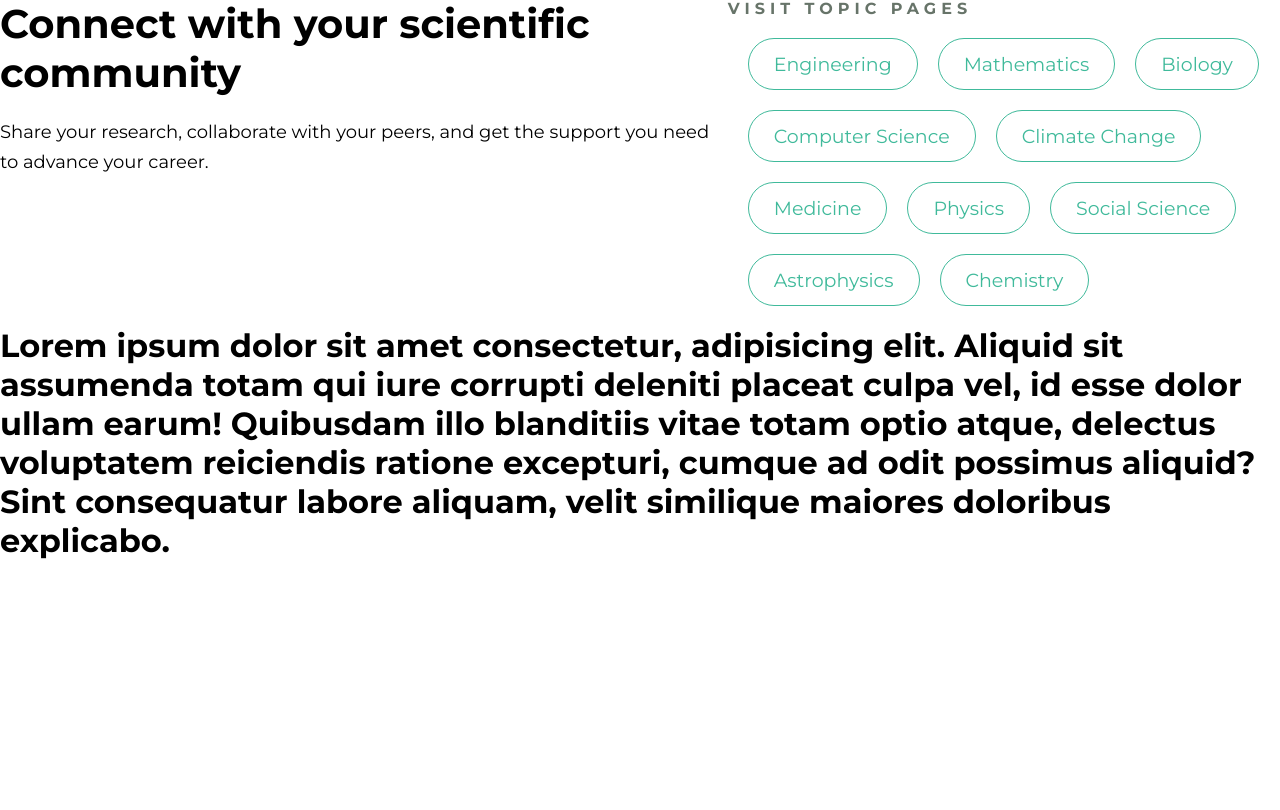
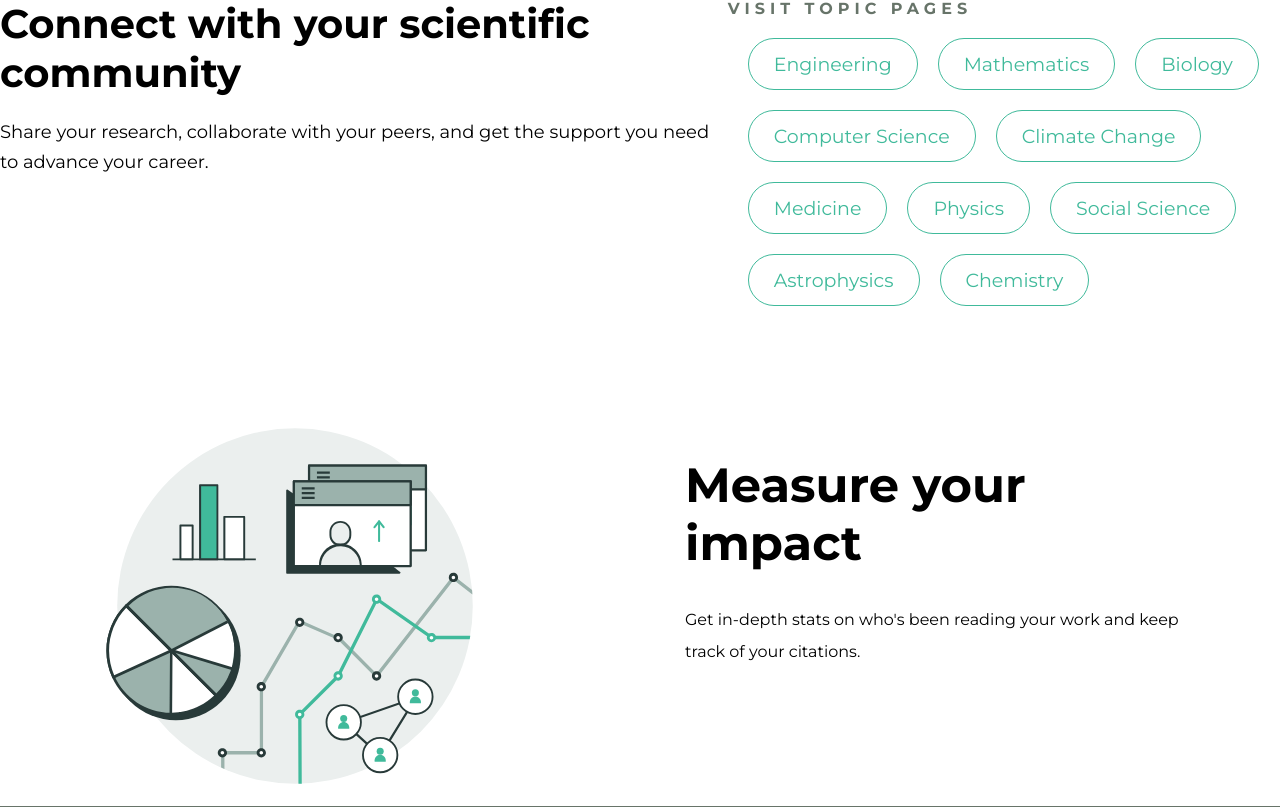
Before and after one commit to shakhawatsalam/kprtec_problem2, a React (Create React App) app: page / in a window 1280 px wide. Shown: the part 1356-2166 px from the top of the page. Before the commit the page ends 1916 px from the top, so only its background shows below. Built offline with nearby package versions, Linux system fonts and the light colour scheme.

Commit message:
Measure section is almost done

```diff
--- a/src/component/Discoverscetion/DiscoverResearch.css
+++ b/src/component/Discoverscetion/DiscoverResearch.css
@@ -3,7 +3,7 @@
 }
 .discover_container{
     display: flex;
-    justify-content: space-between;
+    justify-content: space-around;
     align-items: center;
 }
 .discover_img{
--- /dev/null
+++ b/src/component/mesuresection/MasureImpact.css
@@ -0,0 +1,26 @@
+.measure_container{
+    margin-top: 5rem;
+    border-bottom: 1px solid #677469;
+}
+.measure_img{
+    height: 400px;
+    width: 400px;
+}
+.measure_container{
+    display: flex;
+    justify-content: space-around;
+    align-items: center;
+}
+.measure_content{
+    width: 500px;
+    height: 300px;
+    /* border: 1px solid yellow; */
+    position: relative;
+}
+.measure_content > h1 {
+    font-size: 3rem;
+    margin-bottom: 2rem;
+}
+.measure_content > p{
+    line-height: 2rem;
+}
--- /dev/null
+++ b/src/component/mesuresection/MeasureImpact.jsx
@@ -0,0 +1,25 @@
+import React from "react";
+import "./MasureImpact.css";
+import MeasureImg from "../../Assets/index-stats.svg";
+
+function MeasureImpact() {
+  return (
+    <>
+      <div className='measure_section'>
+        <div className="container">
+          <div className="measure_container">
+            <div className="measure_img">
+              <img src={MeasureImg} alt="" />
+            </div>
+            <div className="measure_content">
+              <h1>Measure your impact</h1>
+              <p>Get in-depth stats on who's been reading your work and keep track of your citations.</p>
+            </div>
+          </div>
+        </div>
+      </div>
+    </>
+  );
+}
+
+export default MeasureImpact;
--- a/src/pages/Home.jsx
+++ b/src/pages/Home.jsx
@@ -2,6 +2,7 @@ import React from "react";
 import Connect from "../component/Connectsection/Connect";
 import DiscoverResearch from "../component/Discoverscetion/DiscoverResearch";
 import HeroSection from "../component/herosection/HeroSection";
+import MeasureImpact from "../component/mesuresection/MeasureImpact";
 import NaveBar from "../component/navbar/NaveBar";
 
 const Home = () => {
@@ -11,7 +12,7 @@ const Home = () => {
             <HeroSection />
             <DiscoverResearch />
             <Connect />
-            <h1>Lorem ipsum dolor sit amet consectetur, adipisicing elit. Aliquid sit assumenda totam qui iure corrupti deleniti placeat culpa vel, id esse dolor ullam earum! Quibusdam illo blanditiis vitae totam optio atque, delectus voluptatem reiciendis ratione excepturi, cumque ad odit possimus aliquid? Sint consequatur labore aliquam, velit similique maiores doloribus explicabo.</h1>
+            <MeasureImpact/>
         </>);
 };
 
```
